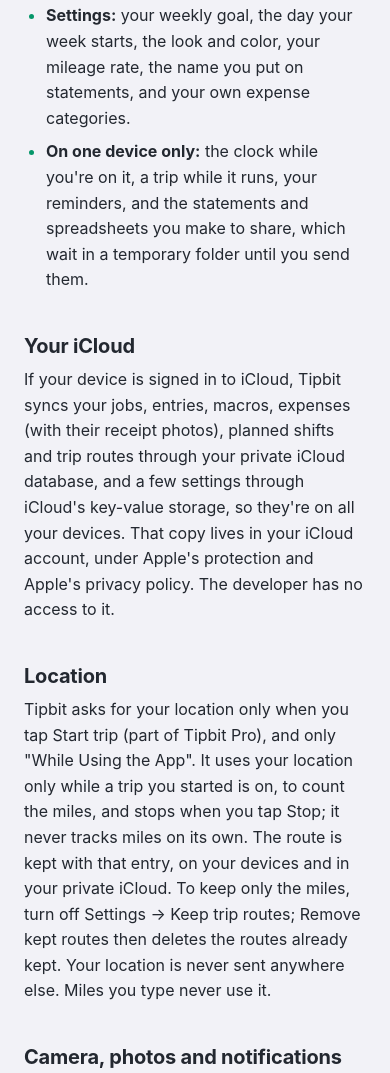
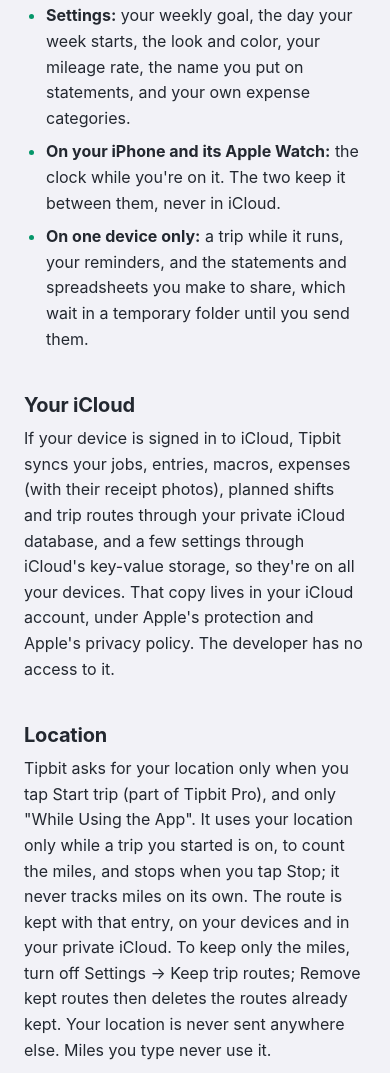
Before and after one commit to fatboyandchub/tipbit-site, a plain HTML site: page privacy.html in a window 390 px wide. Shown: the part 1475-2548 px from the top of the page. Drawn offline with Linux system fonts and the light colour scheme.

Commit message:
The privacy policy says the clock is kept on your iPhone and its Apple Watch
Spec 25 makes one clock for the phone and its watch: clocking in on either
shows on both. The running clock now goes between the iPhone and its own Apple
Watch (WatchConnectivity, never iCloud), so "On one device only" no longer held
for it.

The clock has a line of its own, "On your iPhone and its Apple Watch", and the
rest stays on one device; "What leaves your device" names the watch: the clock
(which job, since when) between the iPhone and its own watch, nothing else, and
nothing reaching the developer.

Verified against the code (ClockLink.swift sends only ShiftClock's change).
Not published: the lead publishes the site.

Co-Authored-By: Claude <noreply@anthropic.com>

```diff
--- a/privacy.html
+++ b/privacy.html
@@ -52,8 +52,10 @@
     map unless you turn routes off.</li>
     <li><strong>Settings:</strong> your weekly goal, the day your week starts, the look and color, your mileage rate, the
     name you put on statements, and your own expense categories.</li>
-    <li><strong>On one device only:</strong> the clock while you're on it, a trip while it runs, your reminders, and the
-    statements and spreadsheets you make to share, which wait in a temporary folder until you send them.</li>
+    <li><strong>On your iPhone and its Apple Watch:</strong> the clock while you're on it. The two keep it between them,
+    never in iCloud.</li>
+    <li><strong>On one device only:</strong> a trip while it runs, your reminders, and the statements and spreadsheets you
+    make to share, which wait in a temporary folder until you send them.</li>
   </ul>
 
   <h2>Your iCloud</h2>
@@ -85,6 +87,8 @@
     <li><strong>The IRS mileage rates:</strong> the rates are built into Tipbit. To keep them current, Tipbit may read a
     public list of the IRS's rates from Tipbit's own iCloud container, at most once a day. It's a download: nothing about
     you or your entries is sent.</li>
+    <li><strong>Your Apple Watch:</strong> the clock you're on (which job, and since when) goes between your iPhone and
+    its own Apple Watch, so it shows on both. Nothing else goes this way, and nothing reaches the developer.</li>
     <li><strong>What you share:</strong> a pay period's summary, statements (PDFs) and spreadsheets go only where you send
     them yourself with the share sheet.</li>
   </ul>
```
